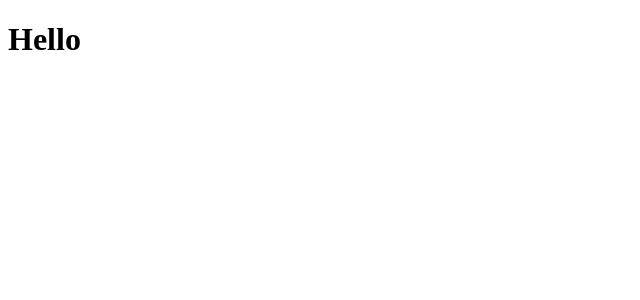
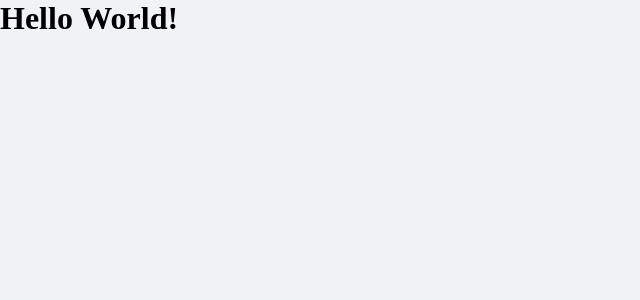
Before and after one commit to mfrcaio/02-dtmoney, a React (Create React App) app: page / in a window 1280 px wide. Shown: the top 300 px of the page, without its empty margins (0-640 px from the left). Built offline with nearby package versions, Linux system fonts and the light colour scheme.

Commit message:
criando estilos globais com styled-components

```diff
--- a/package.json
+++ b/package.json
@@ -6,6 +6,7 @@
     "react": "^17.0.1",
     "react-dom": "^17.0.1",
     "react-scripts": "4.0.3",
+    "styled-components": "^5.2.1",
     "web-vitals": "^1.0.1"
   },
   "devDependencies": {
@@ -16,6 +17,7 @@
     "@types/node": "^12.0.0",
     "@types/react": "^17.0.0",
     "@types/react-dom": "^17.0.0",
+    "@types/styled-components": "^5.1.9",
     "typescript": "^4.1.2"
   },
   "scripts": {
--- a/public/index.html
+++ b/public/index.html
@@ -3,6 +3,8 @@
   <head>
     <meta charset="utf-8" />
     <meta name="viewport" content="width=device-width, initial-scale=1" />
+
+    <link rel="shortcut icon" href="favicon.png" type="image/png" />
 
     <title>DTMoney</title>
   </head>
--- a/src/App.tsx
+++ b/src/App.tsx
@@ -1,7 +1,10 @@
+import { GlobalStyle } from "./styles/global";
+
 export function App() {
   return (
     <div className="App">
-      <h1>Hello</h1>
+      <h1>Hello World!</h1>
+      <GlobalStyle />
     </div>
   );
 }
--- /dev/null
+++ b/src/styles/global.ts
@@ -0,0 +1,48 @@
+import { createGlobalStyle } from "styled-components";
+
+export const GlobalStyle = createGlobalStyle`
+
+    :root {
+        --background: #f0f2f5;
+        --red: #e52e4d;
+        --blue: #5429cc;
+
+        --blue-light: #6933ff;
+
+        --text-title: #363f5f;
+        --text-body: #969cb3;
+
+        --background: #f0f2f5;
+        --shape: #fff;
+    }
+
+    * {
+        margin: 0;
+        padding: 0;
+        box-sizing: border-box;
+    }
+
+    html {
+        @media (max-width: 1080px) {
+            font-size: 93.75%  //15px
+        }
+
+        @media (max-width: 720px) {
+            font-size: 87.5%  //14px
+        }
+    }
+
+    body {
+        background: var(--background);
+        -webkit-font-smoothing: antialiased;
+    }
+
+    button {
+        cursor: pointer;
+    }
+
+    [disabled] {
+        opacity: 0.6;
+        cursor: not-allowed;
+    }
+`;
```
Also changed, not shown: 1 other file (tests, documents, lock files or other folders).
